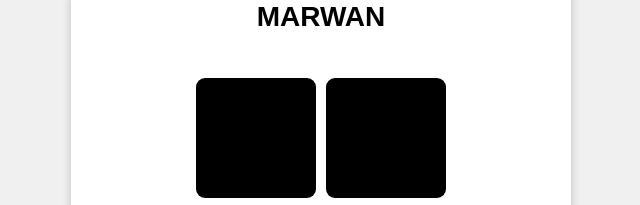
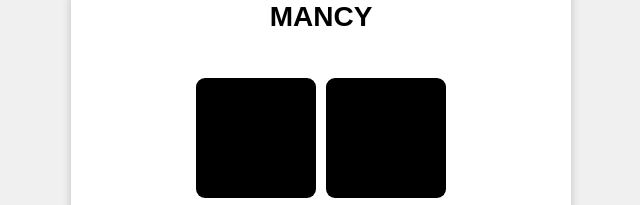
Before and after one commit to MOHAMEDMACY/xo, a plain HTML site: page index.html in a window 1280 px wide. Shown: the top 205 px of the page, 319-959 px from the left. Drawn offline with Linux system fonts and the light colour scheme.

Commit message:
Update index.html

```diff
--- a/index.html
+++ b/index.html
@@ -105,7 +105,7 @@
 </head>
 <body>
     <div class="container">
-        <h1>MARWAN</h1>
+        <h1>MANCY</h1>
         <div id="message"></div>
         <div id="board">
             <div class="square" id="0"></div>
```
